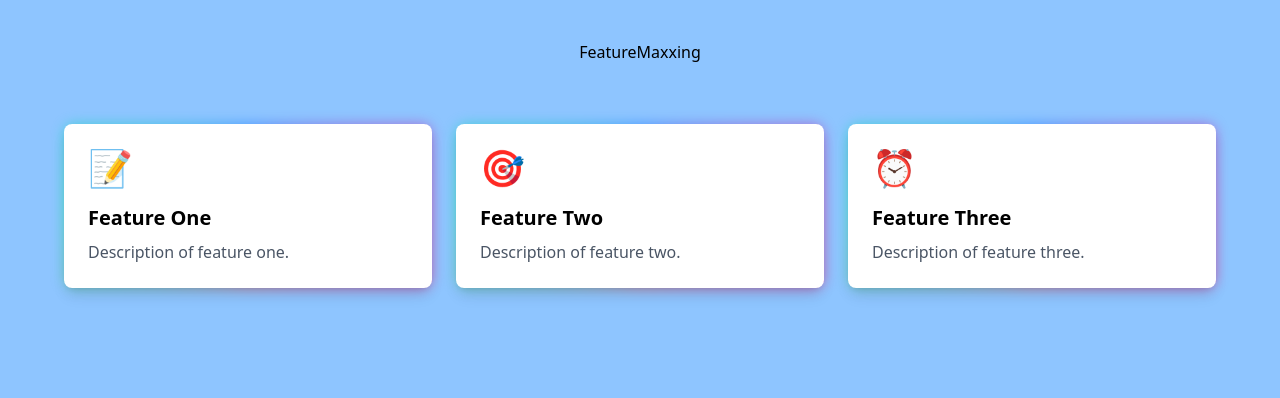
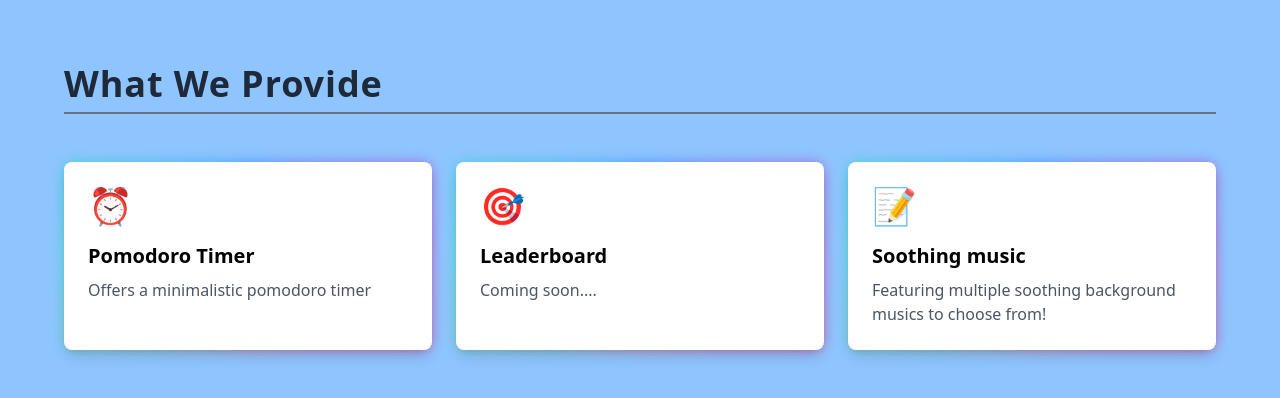
Before and after one commit to tanishdadev/Productivity-Bro, a SvelteKit app: page /features in a window 1280 px wide. Shown: the top 398 px of the page. Built offline with nearby package versions, Linux system fonts and the light colour scheme.

Commit message:
Final changes

```diff
--- a/src/routes/features/grid.svelte
+++ b/src/routes/features/grid.svelte
@@ -1,30 +1,29 @@
 <script>
     const features = [
         {
-            title: "Feature One",
-            description: "Description of feature one.",
-            icon: "📝"
+            title: "Pomodoro Timer",
+            description: "Offers a minimalistic pomodoro timer",
+            icon: "⏰"
         },
         {
-            title: "Feature Two",
-            description: "Description of feature two.",
+            title: "Leaderboard",
+            description: "Coming soon....",
             icon: "🎯"
         },
         {
-            title: "Feature Three",
-            description: "Description of feature three.",
-            icon: "⏰"
+            title: "Soothing music",
+            description: "Featuring multiple soothing background musics to choose from!",
+            icon: "📝"
         }
     ];
 </script>
 
 <section class="py-10 px-10 bg-blue-300">
     <div class="max-w-6xl mx-auto isolate">
-        <div class="flex flex-col items-center text-center mb-15">FeatureMaxxing</div>
-
+    <h2 class="text-4xl font-semibold text-gray-800 tracking-wide border-b-2 border-gray-500 pb-2 my-6">What We Provide</h2>
         <div class="grid grid-cols-1 sm:grid-cols-2 lg:grid-cols-3 gap-6 mt-8">
             {#each features as feature}
-                <div class="bg-white p-6 rounded-lg shadow-lg hover:shadow-2xl transition-shadow duration-300 card">
+                <div class="bg-white p-6 rounded-lg shadow-lg hover:shadow-2xl transition-shadow duration-300 card my-4">
                     <div class="text-4xl mb-4">{feature.icon}</div>
                     <h3 class="text-xl font-semibold mb-2">{feature.title}</h3>
                     <p class="text-gray-600">{feature.description}</p>
--- a/src/routes/main/+page.svelte
+++ b/src/routes/main/+page.svelte
@@ -116,10 +116,10 @@
 <div class={isSettingsOpen ? 'blur-sm pointer-events-none select-none' : ''}>
     <div class="flex justify-end px-5 gap-x-5">
         <div class="relative">
-        <button onclick={toggleDropDown} class="border-2 mr-[120px]">Open menu</button>
+        <button onclick={toggleDropDown} class="border-2 mr-[120px] p-1">Open menu</button>
 
         {#if isDropDownOpen}
-            <div class="absolute top-10 w-45 bg-blue-200 text-lg text-black rounded-sm shadow-lg z-1">
+            <div class="absolute top-12 w-45 bg-blue-200 text-lg text-black rounded-sm shadow-lg z-1">
                 <button onclick={toggleTodoList} class="block px-4 py-2 hover:bg-gray-100 w-full">To-do List</button>
                 <button onclick={() => { isSettingsOpen = true; isDropDownOpen = false }} class="block px-4 py-2 hover:bg-gray-100 w-full">Settings</button>
             </div>
@@ -144,9 +144,9 @@
             </div>
 
             <div class="space-x-20">
-                <button onclick={startTimer} class="border-2">Start</button>
-                <button onclick={pauseTimer} class="border-2">Pause</button>
-                <button onclick={resetTimer} class="border-2">Reset</button>
+                <button onclick={startTimer} class="border-2 p-2">Start</button>
+                <button onclick={pauseTimer} class="border-2 p-2">Pause</button>
+                <button onclick={resetTimer} class="border-2 p-2">Reset</button>
             </div>
         </div>
     </div>
--- a/src/routes/main/settings.svelte
+++ b/src/routes/main/settings.svelte
@@ -12,9 +12,9 @@
 <div class="fixed inset-0 bg-black/20 backdrop-blur-sm flex items-center justify-center z-50">
     <div class="bg-white p-6 rounded-lg shadow-lg w-96 text-center">
         <h2 class="text-2xl font-bold mb-4">Settings</h2>
-        <p class="mb-5 text-gray-800">Customize your experience</p>
+        <p class="mb-6 text-gray-800">Customize your experience</p>
         <p>Music: <button onclick={toggleMusic} class="p-1 ml-[15px] rounded {musicOn ? 'bg-green-500' : 'bg-red-500'} hover:cursor-pointer">{musicOn ? 'On' : 'Off'}</button></p>
         <!-- <p>Choose background: <button onclick={changeBackground} class="bg-gray-400 rounded my-5 ml-[15px] p-1 hover:cursor-pointer">Select</button></p> -->
-        <button class="mt-4 px-4 py-2 bg-blue-600 text-white rounded hover:bg-blue-700" onclick={close}>Close</button>
+        <button class="mt-6 px-4 py-2 bg-blue-600 text-white rounded hover:bg-blue-700" onclick={close}>Close</button>
     </div>
 </div>
```
